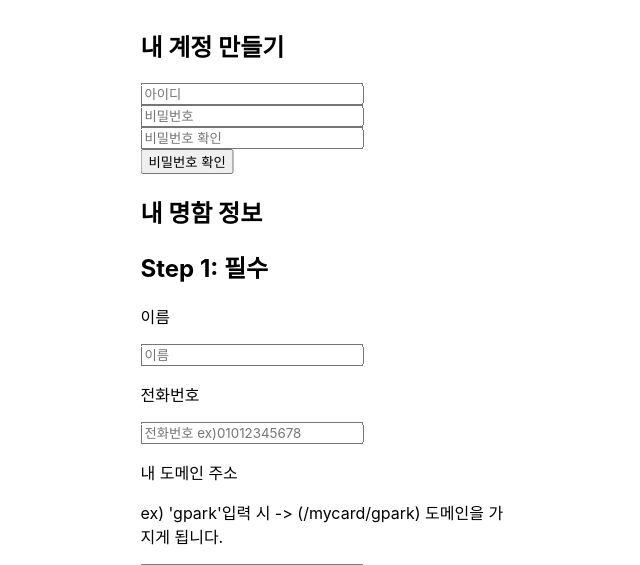
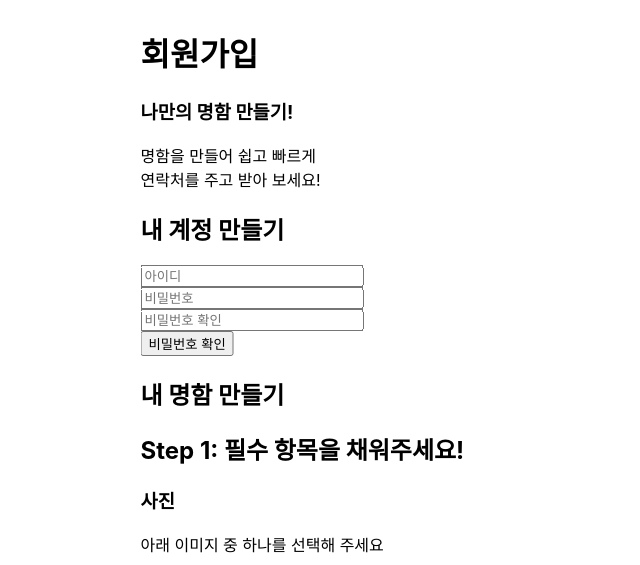
Before and after one commit to seoulmango/FirstMe, a Django app: page /registration/signup/ in a window 1280 px wide. Shown: the top 565 px of the page, without its empty margins (320-960 px from the left). Run offline with Django 4.2, Linux system fonts and the light colour scheme; some web fonts are replaced.

Commit message:
hyeyoung: signup

```diff
--- a/FirstMe/mainApp/templates/registration/signup.html
+++ b/FirstMe/mainApp/templates/registration/signup.html
@@ -5,6 +5,14 @@
 {% endblock css %}
 
 {% block content %}
+<div>
+    <h1>회원가입</h1>
+</div>
+<div>
+    <h3>나만의 명함 만들기!</h3>
+    <p>명함을 만들어 쉽고 빠르게<br>연락처를 주고 받아 보세요!</p>
+</div>
+
 <section id="signup">
     <form method="POST">
         {% csrf_token %}
@@ -21,18 +29,13 @@
         <input type="password" name="password2" id="password2" placeholder="비밀번호 확인" required />
         <br>
         <button type="button" onclick="test()">비밀번호 확인</button>
-        <h1>내 명함 정보</h1>
+        <h1>내 명함 만들기</h1>
 
-        <h2>Step 1: 필수</h2>
-        <p>이름</p>
-        <input type="text" name="name" placeholder="이름" required/>
-        <p>전화번호</p>
-        <input type="text" name="phone_num" placeholder="전화번호 ex)01012345678" required/>
-        <p>내 도메인 주소</p>
-        <p>ex) 'gpark'입력 시 -> (/mycard/gpark) 도메인을 가지게 됩니다.</p>
-        <input type="text" name="link" placeholder="내 도메인 주소" required/>
+        <h2>Step 1: 필수 항목을 채워주세요!</h2>
+
         <div>
-            <p>프로필 사진 선택하기</p>
+            <h3>사진</h3>
+            <p>아래 이미지 중 하나를 선택해 주세요</p>
             {% for pic in profile_pics_men %}
             <img src="{{pic}}" height="100" width="100">
             {% endfor %}
@@ -85,10 +88,19 @@
             <label for="profileChoice10">10</label>
         </div>
 
+        <p>이름</p>
+        <input type="text" name="name" placeholder="한글 10자, 영문 20자 이내로 입력해 주세요." required/>
+        <p>전화번호</p>
+        <input type="text" name="phone_num" placeholder="ex) 010-0000-0000" required/>
+        <p>내 도메인 주소</p>
+        <p>ex) 'mycard'입력 시 </p>
+        <input type="text" name="link" placeholder="firstme.com/mycard/" required/>
+        <p>영문/숫자만 입력가능합니다.</p>
+
         <br>
-        <h2>Step 2: 선택</h2>
-        <p>한줄소개</p>
-        <input type="text" name="intro" max_length="50" placeholder="한줄 소개" />
+        <h2>Step 2: 선택 항목을 채워주세요!</h2>
+        <p>한 줄 소개</p>
+        <input type="text" name="intro" max_length="50" placeholder="30자 이내" />
         <br>
         <p>MBTI</p>
         <select name="mbti">
```
